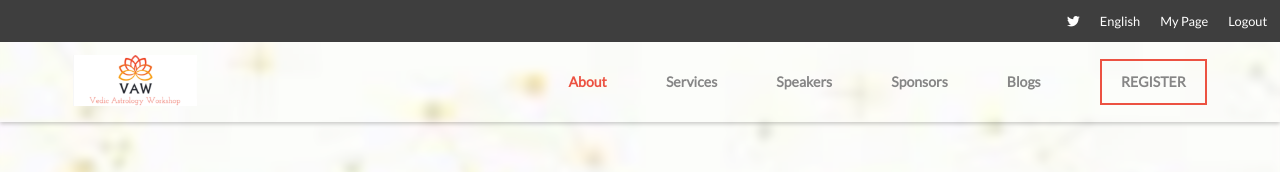
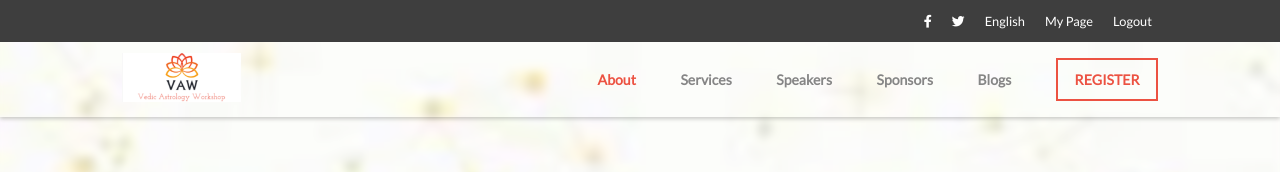
Before and after one commit to rubydevi/the-korner-capstone, a website: page about.html in a window 1280 px wide. Shown: the top 172 px of the page. Drawn offline with Linux system fonts and the light colour scheme.

Commit message:
Change padding for header to match the template for both the pages

```diff
--- a/about.html
+++ b/about.html
@@ -15,7 +15,7 @@
       <ul class="desktop-social">
         <li>
           <a href="#">
-            <i class="https://twitter.com/ariesabyss"></i>
+            <i class="fa-brands fa-facebook-f"></i>
           </a>
         </li>
         <li>
@@ -62,8 +62,8 @@
               <li>
                 <a href="#past">Blogs</a>
               </li>
-              <li class="register text-primary">
-                <a href="#">REGISTER</a>
+              <li class="register">
+                <a href="#" class="text-primary">REGISTER</a>
               </li>
             </ul>
           </nav>
--- a/css/desktop.css
+++ b/css/desktop.css
@@ -10,7 +10,7 @@
     justify-content: flex-end;
     align-items: center;
     margin: 0;
-    padding: 1%;
+    padding: 1% 10%;
     gap: 20px;
   }
 
@@ -29,6 +29,7 @@
   }
 
   header {
+    padding: 0 5%;
     box-shadow: 0 2px 4px rgba(0, 0, 0, 0.2);
   }
 
```
Also changed, not shown: index.html (+2 -2 lines).
